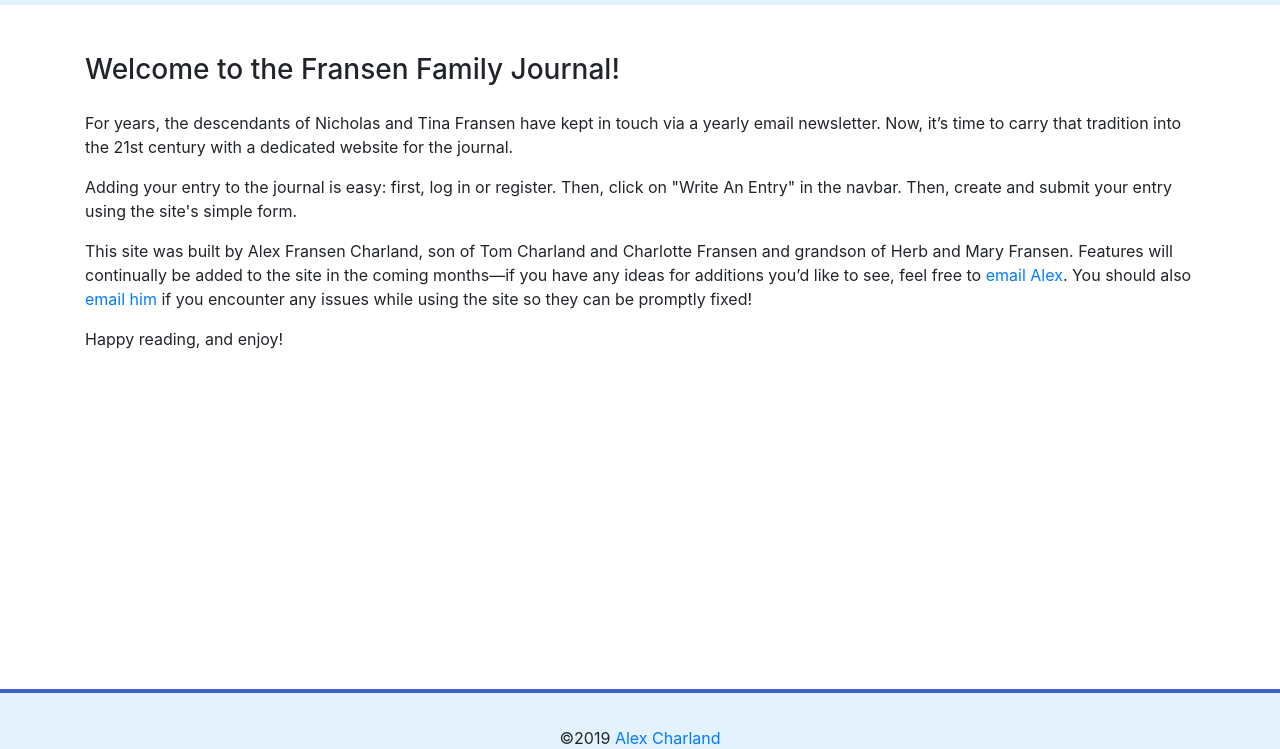
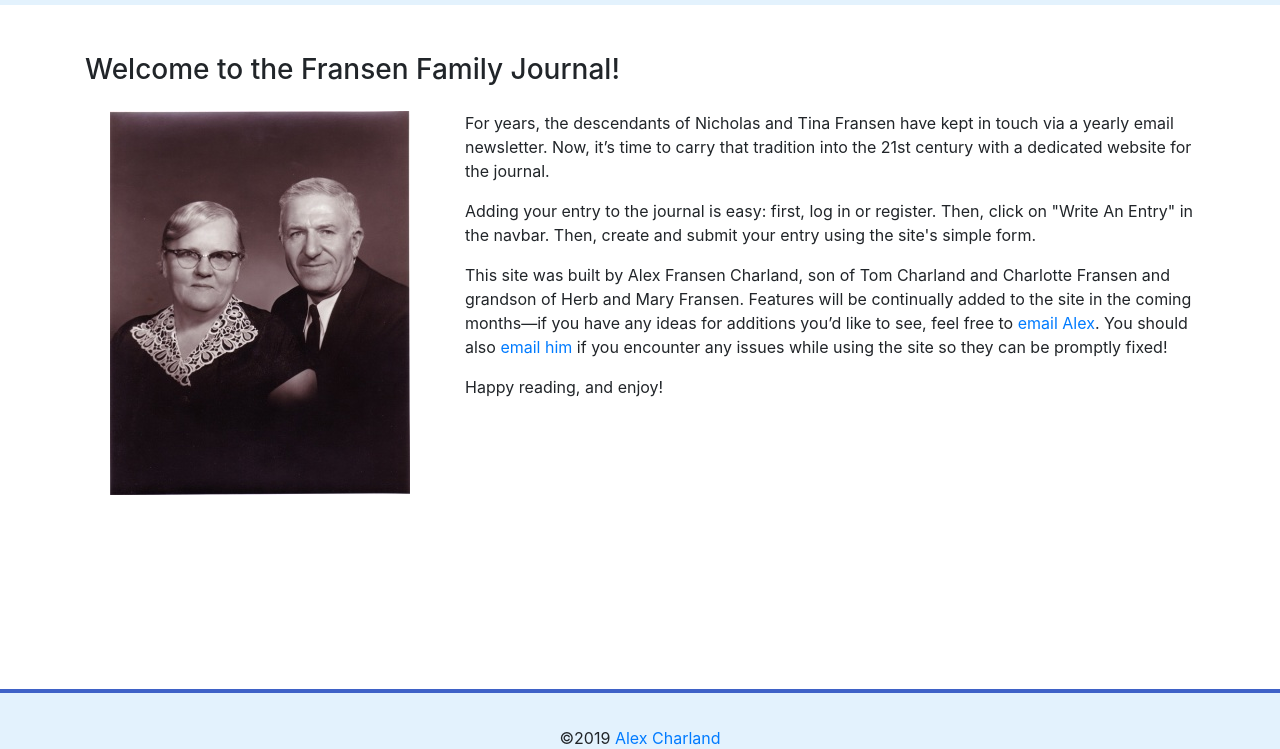
Before and after one commit to ac3charland/FransenFamilyJournal, a website: page public/html/about.html in a window 1280 px wide. Shown: the part 51-800 px from the top of the page. Drawn offline with nearby package versions, Linux system fonts and the light colour scheme.

Commit message:
Minor style changes.

```diff
--- a/public/css/style.css
+++ b/public/css/style.css
@@ -13,3 +13,7 @@
 .entry-image {
     max-height: 300px;
 }
+
+#results {
+    margin-bottom: 75px;
+}
--- a/public/html/about.html
+++ b/public/html/about.html
@@ -47,7 +47,10 @@
             </div>
         </div>
         <div class="row mt-3">
-            <div class="col-md-12">
+            <div class="col-md-4">
+                <img src="../images/Nicholas & Tina Fransen.jpg" class="img-fluid mx-auto d-block mb-5">
+            </div>
+            <div class="col-md-8">
                 <p>
                     For years, the descendants of Nicholas and Tina Fransen have kept in touch via a yearly email newsletter. Now, it’s
                     time to carry that tradition into the 21st century with a dedicated website for the journal.
@@ -58,7 +61,7 @@
                 <p>
                     This site was built by Alex Fransen Charland, son of Tom Charland and Charlotte Fransen and grandson of Herb and
                     Mary
-                    Fransen. Features will continually be added to the site in the coming months—if you have any ideas for additions
+                    Fransen. Features will be continually added to the site in the coming months—if you have any ideas for additions
                     you’d like to see, feel free to <a href="mailto:ac3charland@gmail.com">email Alex</a>. You should also <a href="mailto:ac3charland@gmail.com">email
                         him</a> if you encounter any issues while using the site
                     so they can be promptly fixed!
--- a/public/js/index.js
+++ b/public/js/index.js
@@ -9,7 +9,7 @@ function arrayBufferToBase64(buffer) {
 
 function createEntryTile(entry) {
     let entryHtml = $("<div>");
-    entryHtml.addClass("entry");
+    entryHtml.addClass("mb-5");
 
     let image = $("<img>");
     let data = arrayBufferToBase64(entry.image.data.data);
```
Also changed, not shown: public/images/Nicholas & Tina Fransen.jpg (added).
